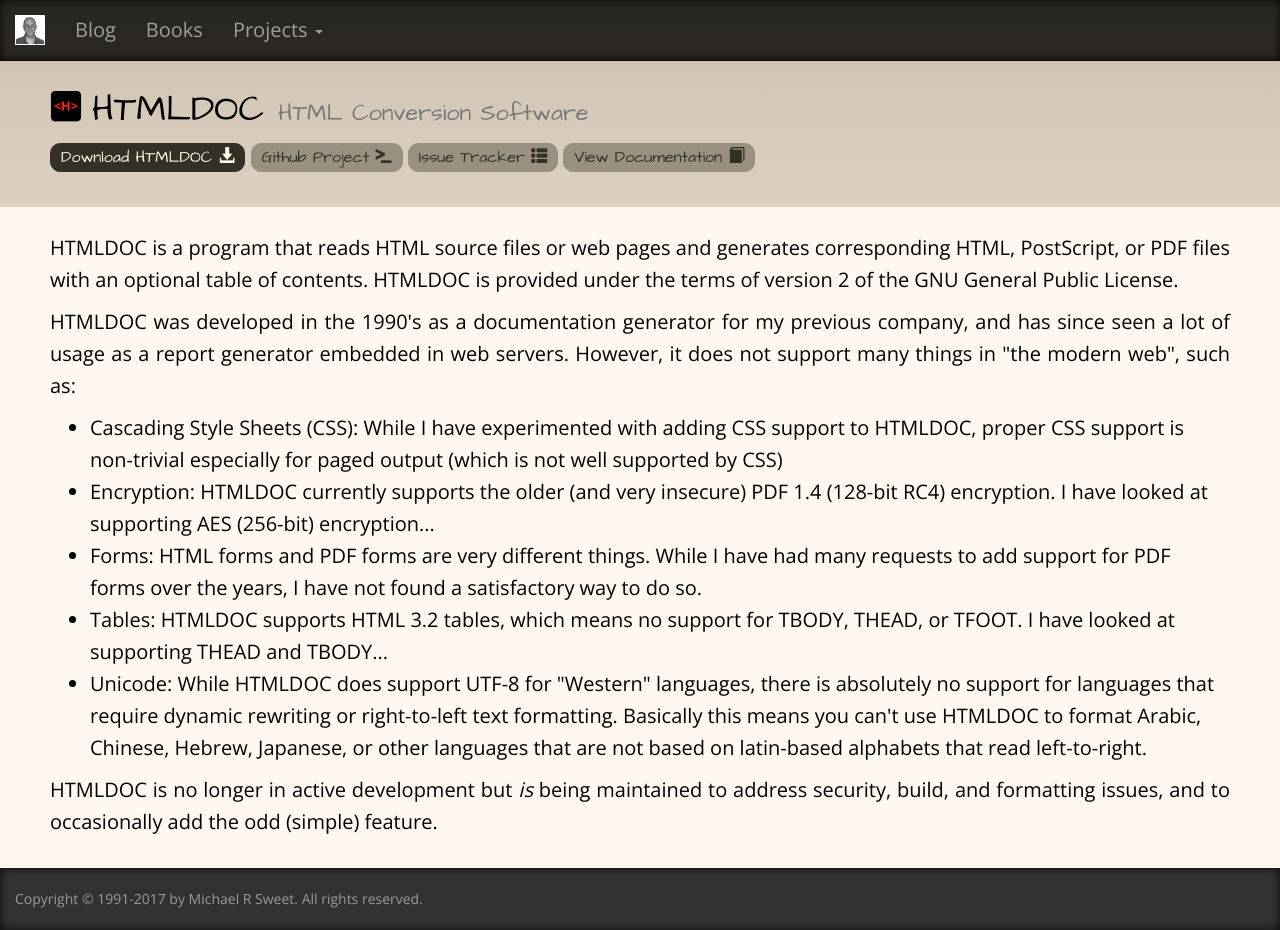
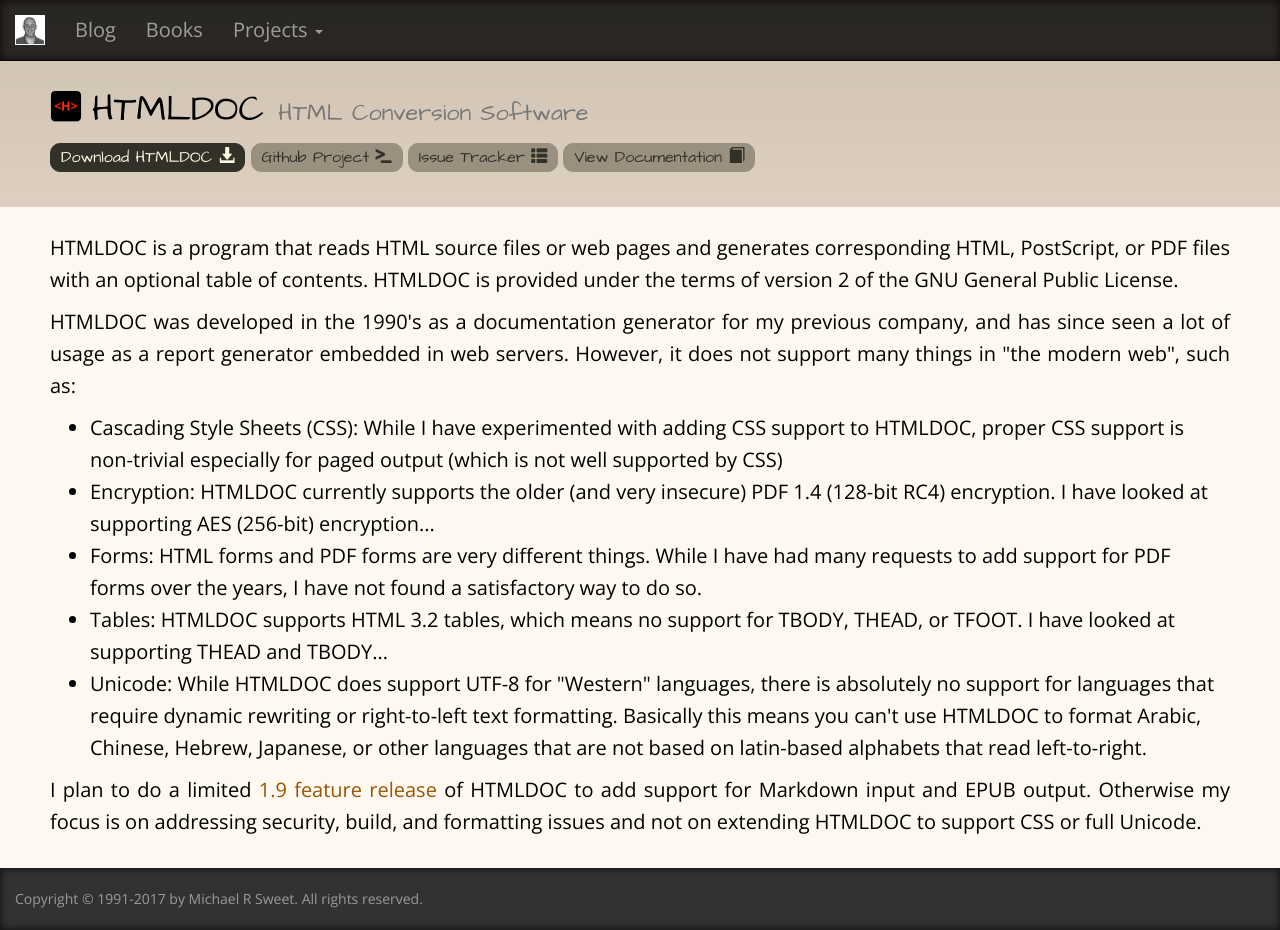
Before and after one commit to michaelrsweet/michaelrsweet.github.com, a Jekyll site: the page built from htmldoc/index.html, in a window 1280 px wide and 930 px high. Built offline with Jekyll 4.4.1, drawn with Linux system fonts in a browser that asks for light colours.

Commit message:
Update HTMLDOC project page.

```diff
--- a/htmldoc/index.html
+++ b/htmldoc/index.html
@@ -21,12 +21,12 @@
       <p class="justify">HTMLDOC was developed in the 1990's as a documentation generator for my previous company, and has since seen a lot of usage as a report generator embedded in web servers.  However, it does not support many things in "the modern web", such as:</p>
       <ul>
         <li>Cascading Style Sheets (CSS): While I have experimented with adding CSS support to HTMLDOC, proper CSS support is non-trivial especially for paged output (which is not well supported by CSS)</li>
-        <li>Encryption: HTMLDOC currently supports the older (and very insecure) PDF 1.4 (128-bit RC4) encryption.  I have looked at supporting AES (256-bit)   encryption...</li>
+        <li>Encryption: HTMLDOC currently supports the older (and very insecure) PDF 1.4 (128-bit RC4) encryption.  I have looked at supporting AES (256-bit) encryption...</li>
         <li>Forms: HTML forms and PDF forms are very different things.  While I have had many requests to add support for PDF forms over the years, I have not found a satisfactory way to do so.</li>
         <li>Tables: HTMLDOC supports HTML 3.2 tables, which means no support for TBODY, THEAD, or TFOOT.  I have looked at supporting THEAD and TBODY...</li>
         <li>Unicode: While HTMLDOC does support UTF-8 for "Western" languages, there is absolutely no support for languages that require dynamic rewriting or right-to-left text formatting.  Basically this means you can't use HTMLDOC to format Arabic, Chinese, Hebrew, Japanese, or other languages that are not based on latin-based alphabets that read left-to-right.</li>
       </ul>
-      <p class="justify">HTMLDOC is no longer in active development but <em>is</em> being maintained to address security, build, and formatting issues, and to occasionally add the odd (simple) feature.</p>
+      <p class="justify">I plan to do a limited <a href="https://github.com/michaelrsweet/htmldoc/milestone/3">1.9 feature release</a> of HTMLDOC to add support for Markdown input and EPUB output. Otherwise my focus is on addressing security, build, and formatting issues and not on extending HTMLDOC to support CSS or full Unicode.</p>
     </div>
   </div>
 </div>
```
